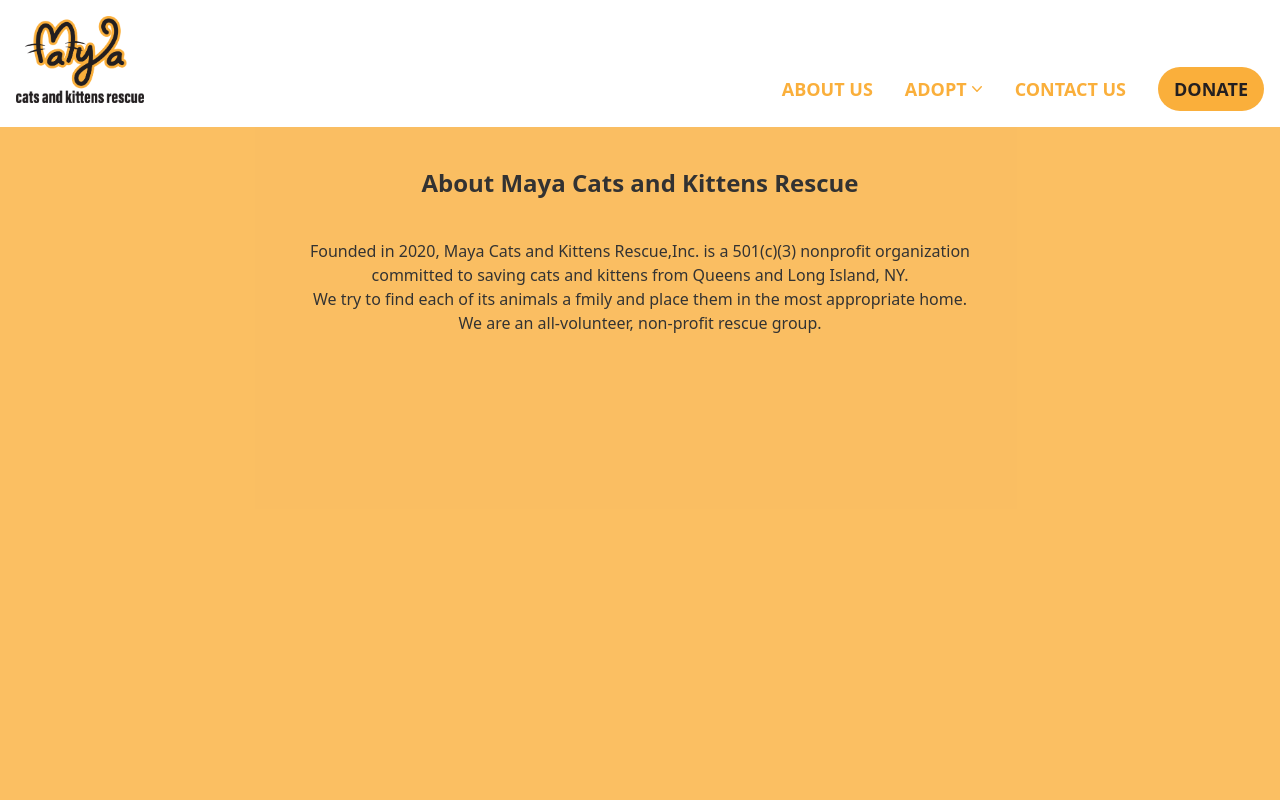
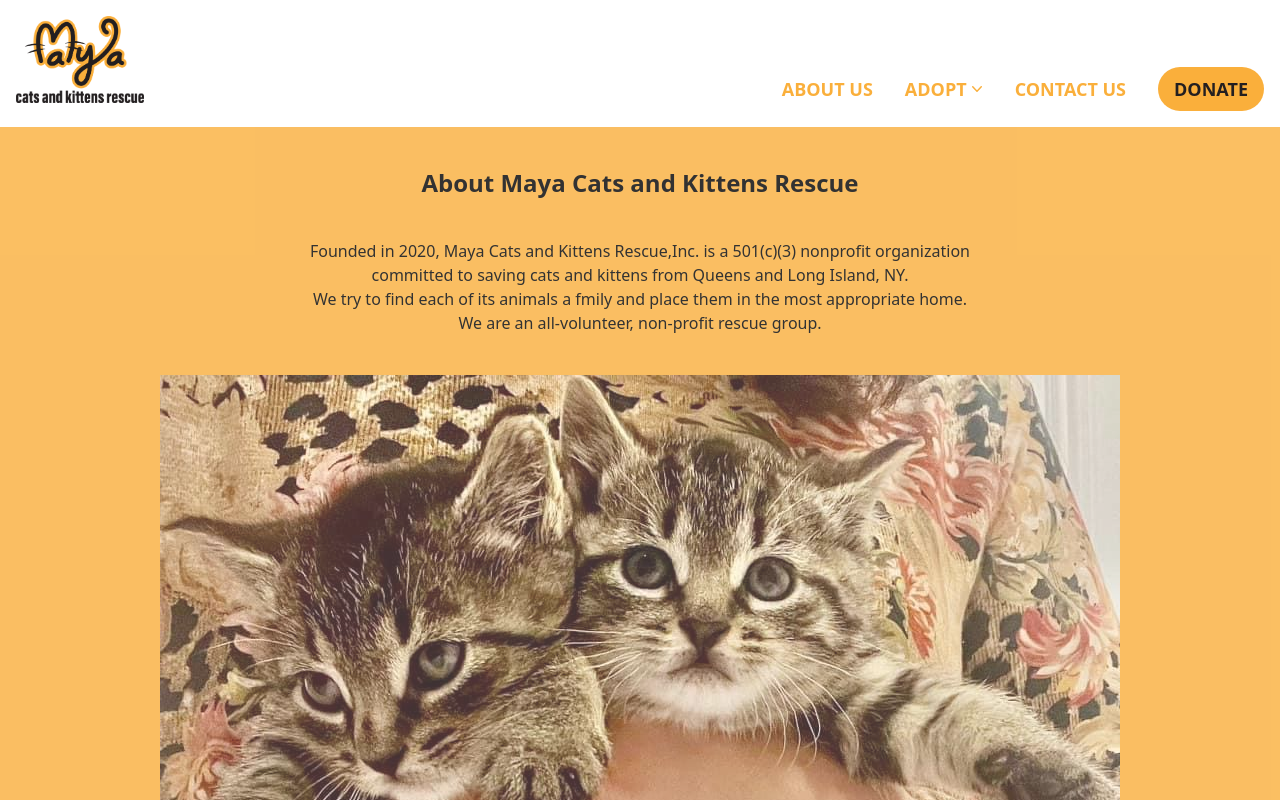
Before and after one commit to minha619/maya-cat-rescue, a React (Create React App) app: page /about in a window 1280 px wide. Shown: the top 800 px of the page. Built offline with nearby package versions, Linux system fonts and the light colour scheme.

Commit message:
about image added

```diff
--- a/src/components/About/index.js
+++ b/src/components/About/index.js
@@ -1,7 +1,8 @@
 function About() {
 
     return (
-        <section className="h-full mt-2 px-6 py-10 bg-bgyellow opacity-80 text-center font-sans" >
+        <section className="h-full mt-2 px-6 py-10 bg-bgyellow opacity-80 text-center font-sans flex-col" >
+            <div>
                 <h1 className="font-bold text-2xl"> About Maya Cats and Kittens Rescue </h1>
                 <p className="px-32 py-10">
                     Founded in 2020, Maya Cats and Kittens Rescue,Inc. is a 501(c)(3) nonprofit organization
@@ -9,6 +10,10 @@
                     <br />We try to find each of its animals a fmily and place them in the most appropriate home.
                     <br />We are an all-volunteer, non-profit rescue group.
                 </p>
+            </div>
+            <div className="flex justify-center">
+                <img src={require(`../../assets/img/11.jpg`)} alt="kittens" />
+            </div>
         </section>
     )
 }
--- a/src/components/Application/index.js
+++ b/src/components/Application/index.js
@@ -2,8 +2,12 @@
 
 function Application() {
 
+    // const onClick = () => {
+    //     window.open('../../assets/Cat-Adoption-Application-Form.pdf');
+    // }
+
     const onClick = () => {
-        window.open('../../assets/Cat-Adoption-Application-Form.pdf');
+        window.open('https://drive.google.com/file/d/1BjkSVI0-yVSdh5M9iHio0oSKxlfIpiRT/view');
     }
 
     return (
--- a/src/components/Donate/index.js
+++ b/src/components/Donate/index.js
@@ -6,6 +6,11 @@
             <p className="px-32 py-10">
                 Founded in 2020, Maya Cats and Kittens Rescue,Inc. is a 501(c)(3) nonprofit organization.
             </p>
+            <p>
+                Zelle ID: MAYA CATS AND KITTENS RESCUE, INC, SOYSSET, NY
+                <br />
+                Venmo ID: @alee03
+            </p>
         </section>
     )
 }
```
Lines whose indentation alone changed are shown as unchanged.
